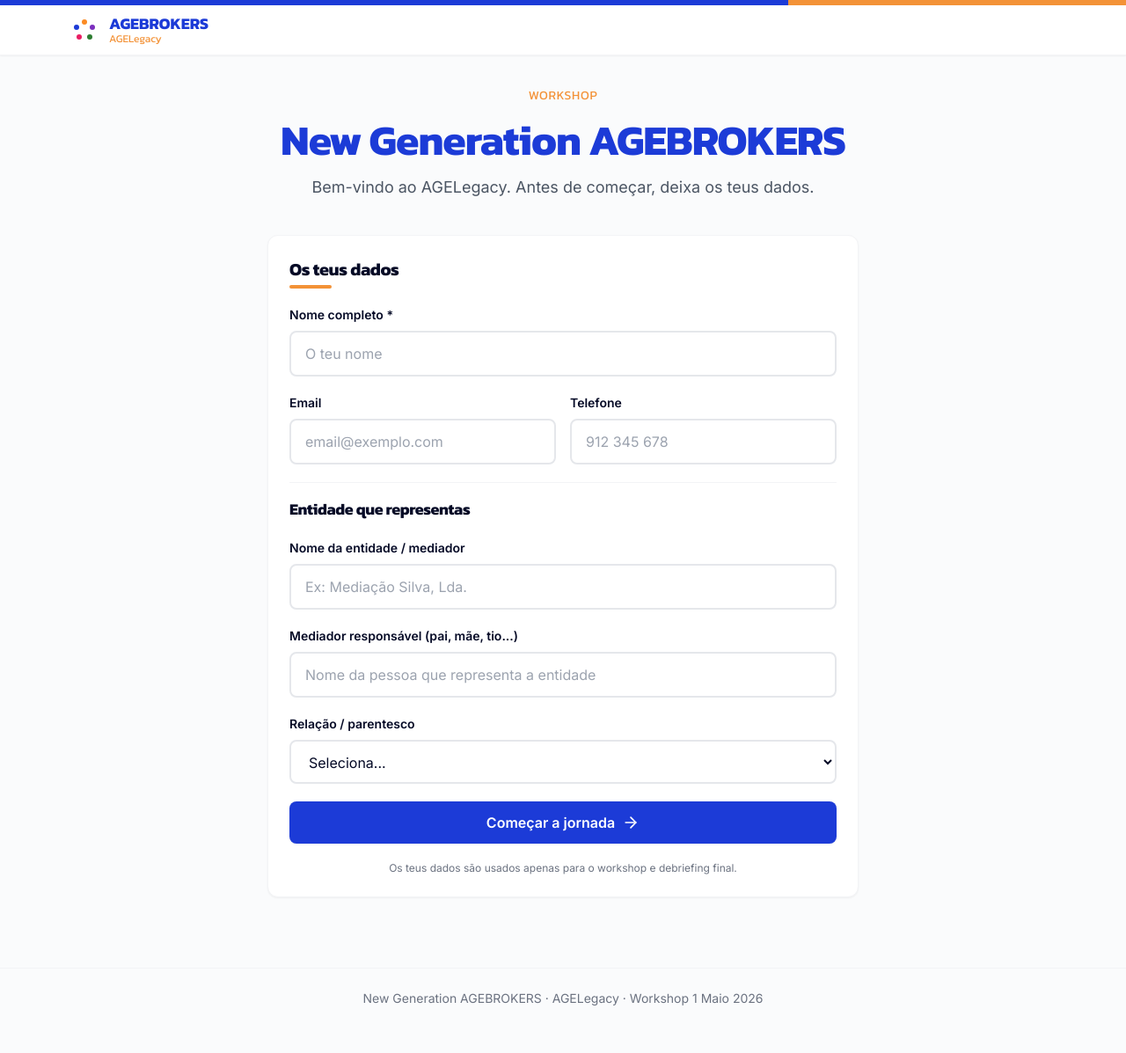
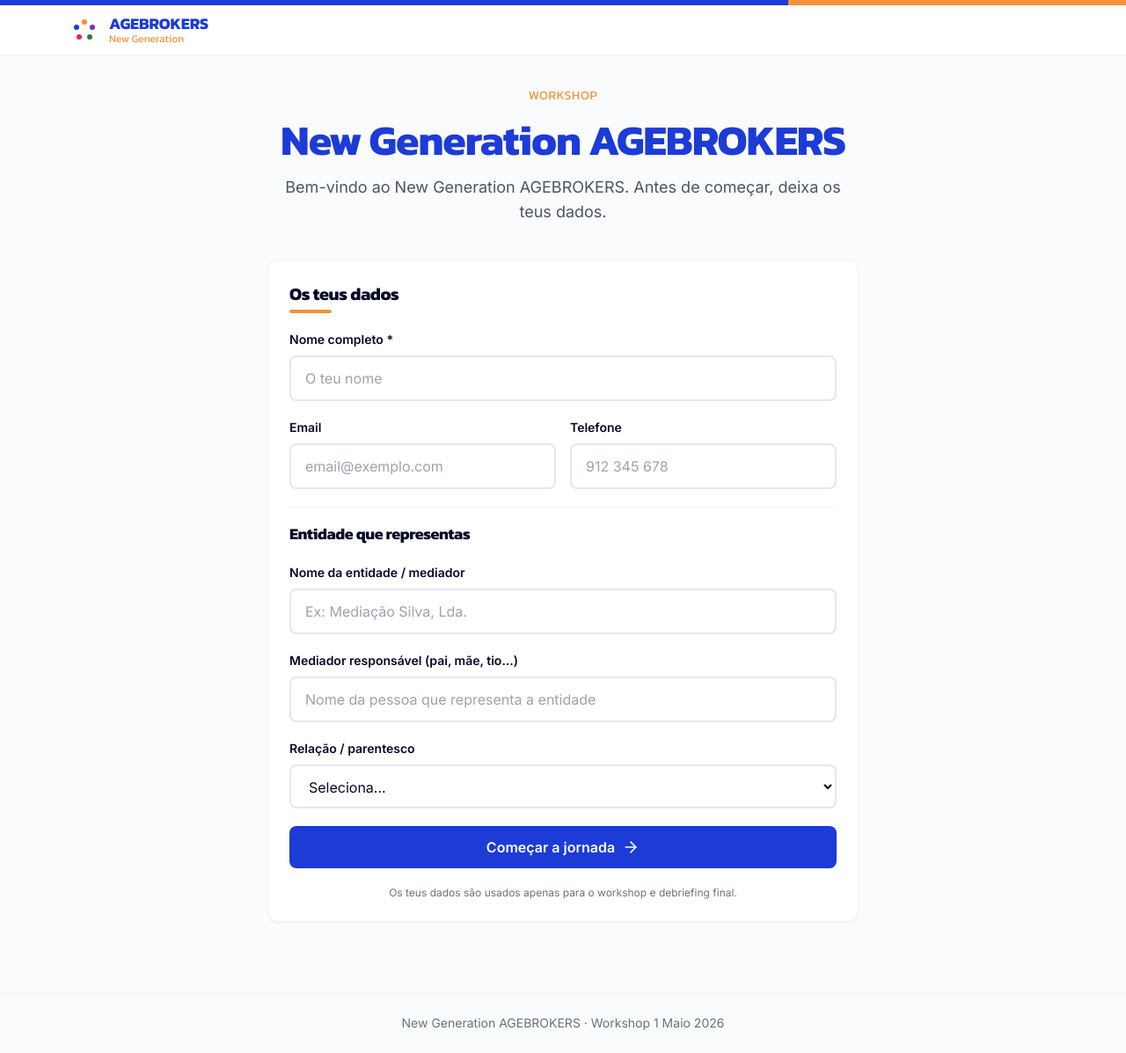
Before and after one commit to RodrigoDiascoach/new-generation, a React (Vite) app: page / in a window 1280 px wide. Shown: the whole page at 88% size. Before the commit the page ends 1169 px from the top, so only its background shows below. Built offline with nearby package versions, Linux system fonts and the light colour scheme; no server answers.

Commit message:
Remove AGELegacy branding, keep only New Generation AGEBROKERS
Update logo subtitle, footer, page copy, README, env defaults and
admin password fallback (AGELegacy2026 → NewGeneration2026).

Co-Authored-By: Claude Opus 4.7 (1M context) <noreply@anthropic.com>

```diff
--- a/index.html
+++ b/index.html
@@ -7,7 +7,7 @@
     <link rel="preconnect" href="https://fonts.googleapis.com" />
     <link rel="preconnect" href="https://fonts.gstatic.com" crossorigin />
     <link href="https://fonts.googleapis.com/css2?family=Kanit:wght@400;500;600;700;800&family=Inter:wght@400;500;600;700&display=swap" rel="stylesheet" />
-    <title>New Generation AGEBROKERS · AGELegacy</title>
+    <title>New Generation AGEBROKERS</title>
     <meta name="description" content="Workshop New Generation AGEBROKERS - Preparar a Transição, Garantir o Sucesso." />
   </head>
   <body>
--- a/package.json
+++ b/package.json
@@ -3,7 +3,7 @@
   "private": true,
   "version": "1.0.0",
   "type": "module",
-  "description": "Workshop New Generation AGEBROKERS - AGELegacy",
+  "description": "Workshop New Generation AGEBROKERS",
   "scripts": {
     "dev": "vite",
     "build": "vite build",
--- a/src/components/Layout.jsx
+++ b/src/components/Layout.jsx
@@ -46,7 +46,7 @@ export default function Layout({ children, showLogout = true }) {
 
       <footer className="border-t border-gray-100 py-6 mt-12">
         <div className="max-w-6xl mx-auto px-4 text-center text-sm text-gray-500">
-          New Generation AGEBROKERS · AGELegacy · Workshop 1 Maio 2026
+          New Generation AGEBROKERS · Workshop 1 Maio 2026
         </div>
       </footer>
     </div>
--- a/src/components/Logo.jsx
+++ b/src/components/Logo.jsx
@@ -27,7 +27,7 @@ export default function Logo({ className = '', size = 'md' }) {
           AGEBROKERS
         </div>
         <div className={`font-display text-alfa-orange leading-none mt-0.5 ${s.sub}`}>
-          AGELegacy
+          New Generation
         </div>
       </div>
     </div>
--- a/src/pages/AdminDashboard.jsx
+++ b/src/pages/AdminDashboard.jsx
@@ -91,7 +91,7 @@ export default function AdminDashboard() {
   function exportData() {
     const exportObj = {
       generated_at: new Date().toISOString(),
-      workshop: 'New Generation AGEBROKERS - AGELegacy',
+      workshop: 'New Generation AGEBROKERS',
       total_participants: participants.length,
       participants,
       h1_competencias: h1Data,
--- a/src/pages/AdminLogin.jsx
+++ b/src/pages/AdminLogin.jsx
@@ -20,7 +20,7 @@ export default function AdminLogin() {
     setError('')
     setLoading(true)
 
-    const correctPassword = import.meta.env.VITE_ADMIN_PASSWORD || 'AGELegacy2026'
+    const correctPassword = import.meta.env.VITE_ADMIN_PASSWORD || 'NewGeneration2026'
 
     setTimeout(() => {
       if (password === correctPassword) {
--- a/src/pages/Onboarding.jsx
+++ b/src/pages/Onboarding.jsx
@@ -65,7 +65,7 @@ export default function Onboarding() {
             New Generation AGEBROKERS
           </h1>
           <p className="text-lg text-gray-600">
-            Bem-vindo ao AGELegacy. Antes de começar, deixa os teus dados.
+            Bem-vindo ao New Generation AGEBROKERS. Antes de começar, deixa os teus dados.
           </p>
         </div>
 
```
Also changed, not shown: 2 other files (tests, documents, lock files or other folders).
